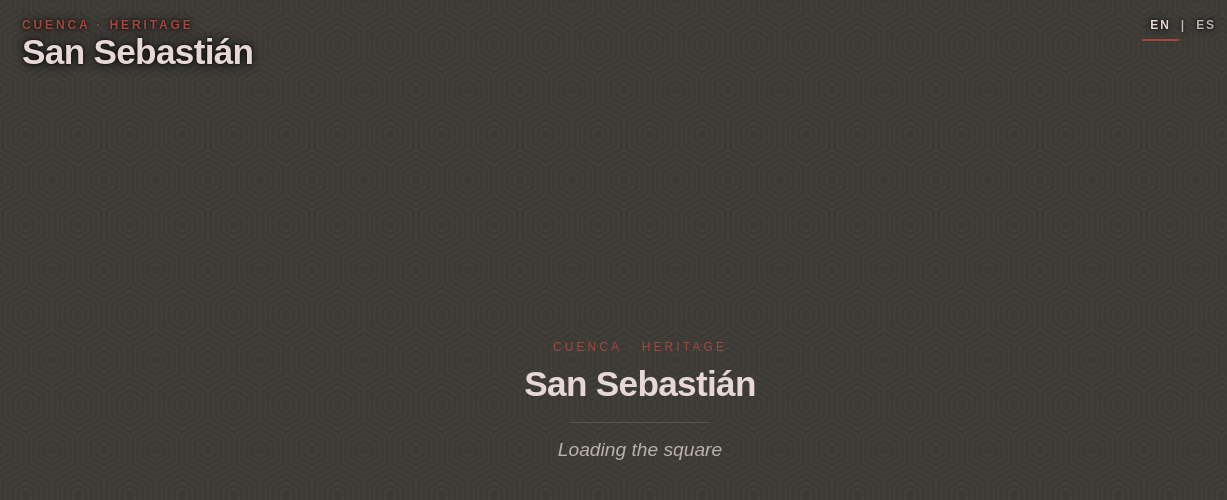
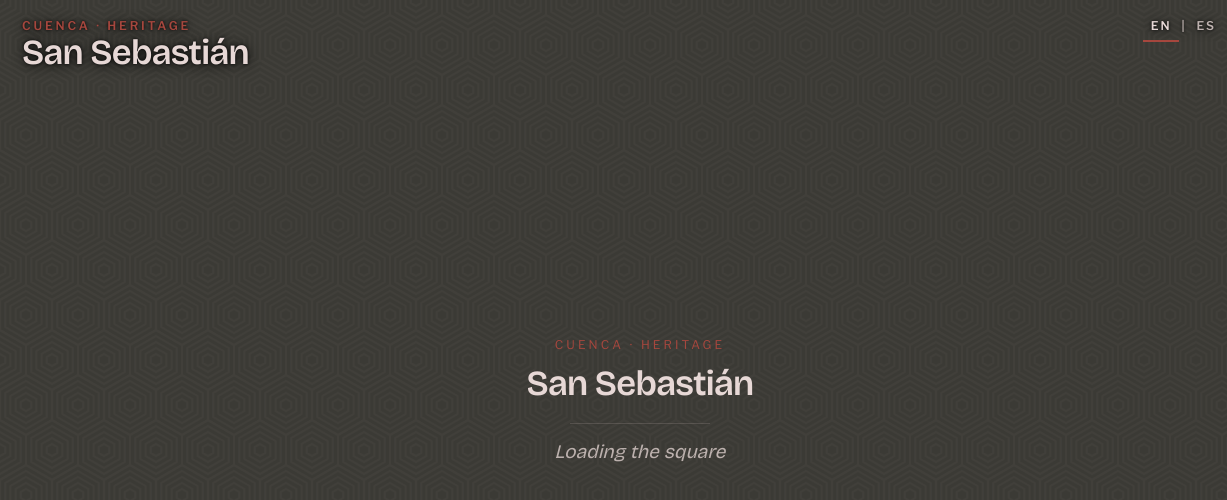
Before and after one commit to cebx3001/Gaussian-AR, a website built with Vite: page index.html in a window 1280 px wide. Shown: the full height of the page, 0-1227 px from the left. Built offline with nearby package versions, Linux system fonts and the light colour scheme; what @playcanvas/supersplat-viewer, playcanvas would draw is missing.

```diff
--- a/src/viewer.css
+++ b/src/viewer.css
@@ -12,8 +12,8 @@
     --muted: rgba(var(--ink-rgb), 0.8);
     --paper: rgba(var(--bg-rgb), 0.78);
     --line: rgba(var(--accent-rgb), 0.6);
-    --display: 'Syne', sans-serif;
-    --text: 'Plus Jakarta Sans', sans-serif;
+    --display: 'Bricolage Grotesque', 'Libre Franklin', -apple-system, 'Segoe UI', Roboto, sans-serif;
+    --text: 'Libre Franklin', -apple-system, 'Segoe UI', Roboto, sans-serif;
     /* un solo tamaño para el texto de todas las descripciones */
     --fs-text: 17px;
 }
```
